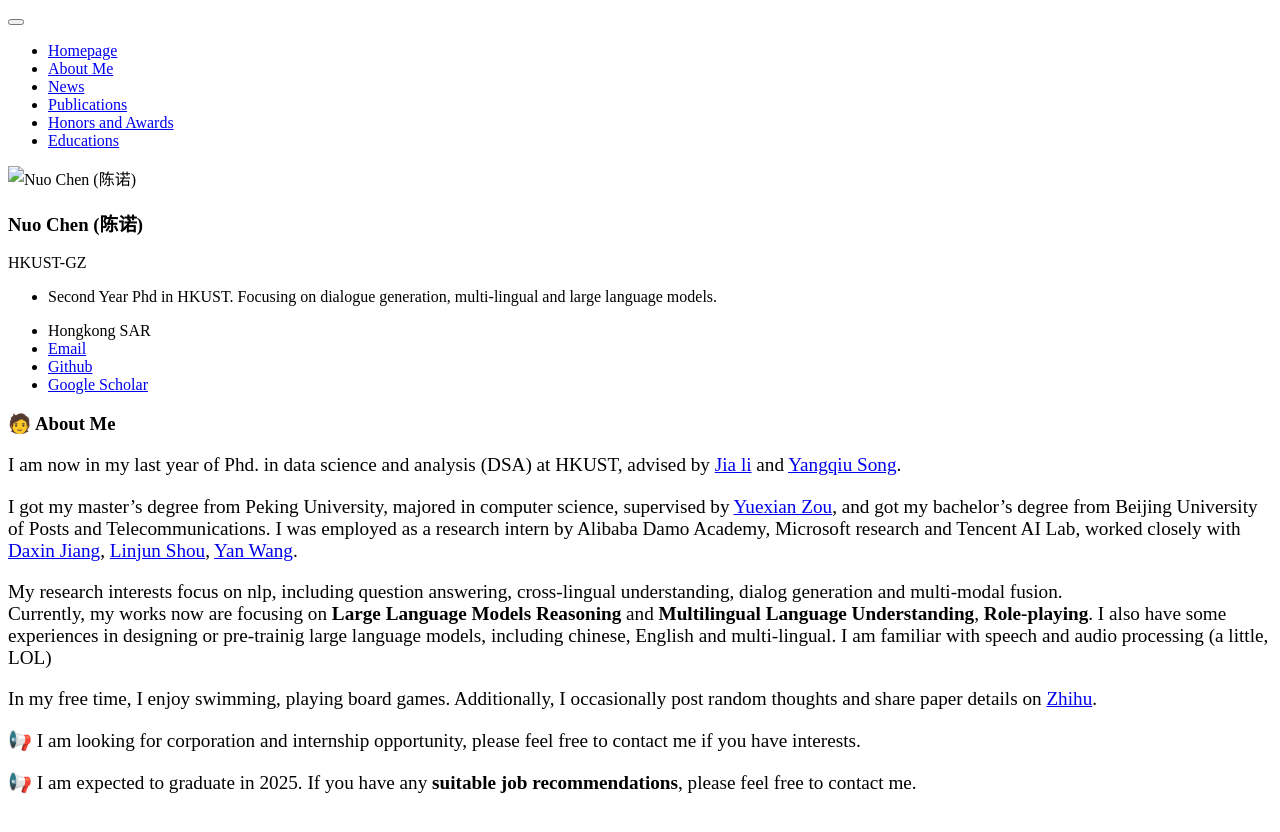
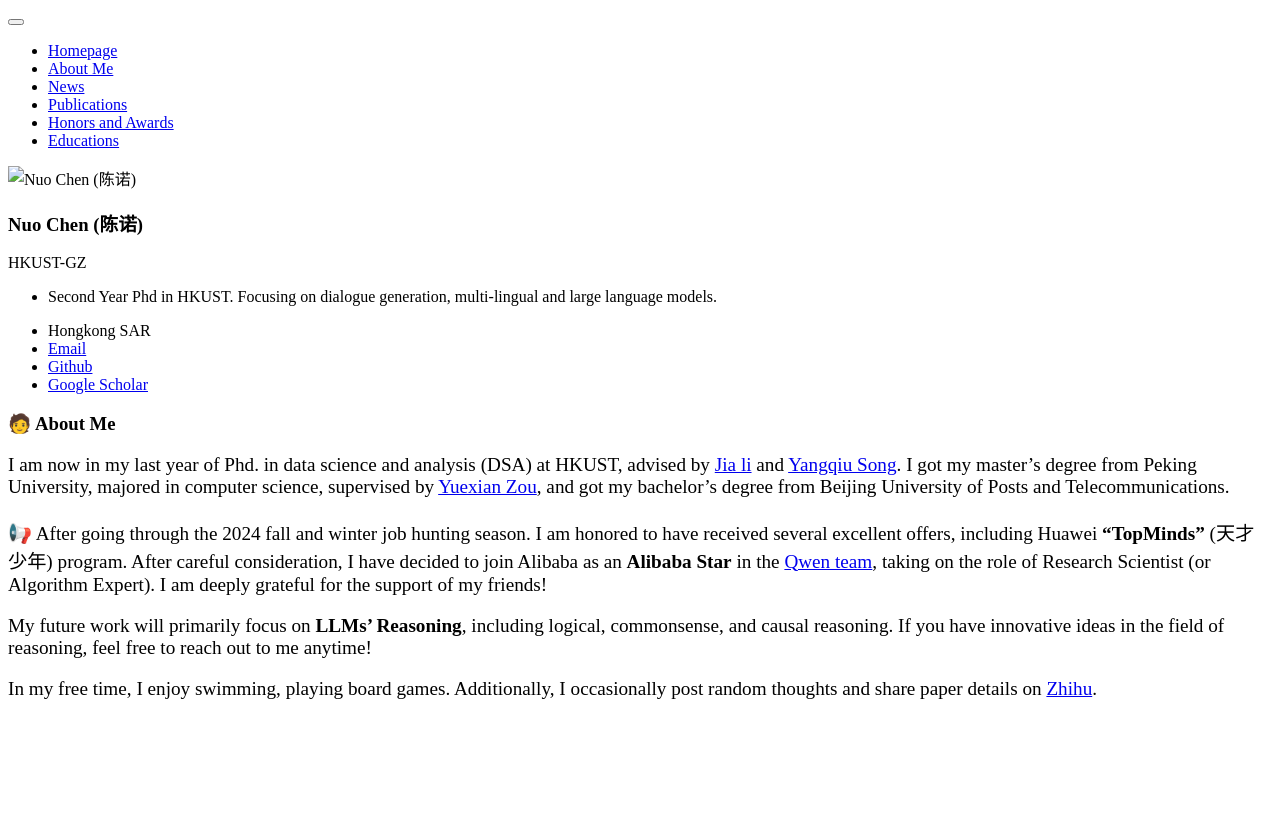
Before and after one commit to jerrynchen/jerrynchen.github.io, a Jekyll site: the page built from _pages/includes/intro.md, in a window 1280 px wide. Shown: the top 832 px of the page. Built offline with Jekyll 4.4.1, drawn with Linux system fonts in a browser that asks for light colours; our own code applies the rules of GitHub Pages for plain Markdown files.

Commit message:
Update intro.md

```diff
--- a/_pages/includes/intro.md
+++ b/_pages/includes/intro.md
@@ -3,18 +3,27 @@
 <div class='paper-box-text' style="font-size: larger;" markdown="1">
 
 I am now in my last year of Phd. in data science and analysis (DSA) at HKUST, advised by [Jia li](https://sites.google.com/view/lijia) and [Yangqiu Song](https://scholar.google.com/citations?user=MdQZ-q8AAAAJ&hl=zh-CN&oi=ao).
+I got my master's degree from Peking University, majored in computer science, supervised by [Yuexian Zou](https://web.pkusz.edu.cn/adsp/), and got my bachelor's degree from Beijing University of Posts and Telecommunications.
 
-I got my master's degree from Peking University, majored in computer science, supervised by [Yuexian Zou](https://web.pkusz.edu.cn/adsp/), and got my bachelor's degree from Beijing University of Posts and Telecommunications. I was employed  as a research intern by Alibaba Damo Academy, Microsoft research and  Tencent AI Lab, worked closely with [Daxin Jiang](https://scholar.google.com/citations?user=N-wAHCoAAAAJ&hl=zh-CN), [Linjun Shou](https://www.microsoft.com/en-us/research/people/lisho/), [Yan Wang](https://libertywing.github.io/yanwang.github.io/).
+📢 After going through the 2024 fall and winter job hunting season. I am honored to have received several excellent offers, including Huawei **"TopMinds"** (天才少年) program. After careful consideration, I have decided to join Alibaba as an **Alibaba Star** in the [Qwen team](https://qwenlm.github.io/), taking on the role of Research Scientist (or Algorithm Expert). I am deeply grateful for the support of my friends!
 
+My future work will primarily focus on **LLMs' Reasoning**, including logical, commonsense, and causal reasoning. If you have innovative ideas in the field of reasoning, feel free to reach out to me anytime!
+
+
+
+<!--
+I was employed  as a research intern by Alibaba Damo Academy, Microsoft research and  Tencent AI Lab, worked closely with [Daxin Jiang](https://scholar.google.com/citations?user=N-wAHCoAAAAJ&hl=zh-CN), [Linjun Shou](https://www.microsoft.com/en-us/research/people/lisho/), [Yan Wang](https://libertywing.github.io/yanwang.github.io/).
  My research interests focus on nlp, including question answering, cross-lingual understanding, dialog generation and multi-modal fusion.
 Currently, my works now are focusing on **Large Language Models Reasoning** and **Multilingual Language Understanding**, **Role-playing**. I also have some experiences in designing or pre-trainig large language models, including chinese, English and multi-lingual. I am  familiar with speech and audio processing (a little, LOL)
+📢 I am looking for corporation and internship opportunity, please feel free to contact me if you have interests.
+
+📢 I am expected to graduate in 2025. If you have any **suitable job recommendations**, please feel free to contact me.
+-->
 
 
 
 In my free time, I enjoy swimming, playing board games. Additionally, I occasionally post random thoughts and share paper details on [Zhihu](https://www.zhihu.com/people/chen-nuo-8-79-20).
 
-📢 I am looking for corporation and internship opportunity, please feel free to contact me if you have interests.
 
-📢 I am expected to graduate in 2025. If you have any **suitable job recommendations**, please feel free to contact me.
 
 </div>
```
